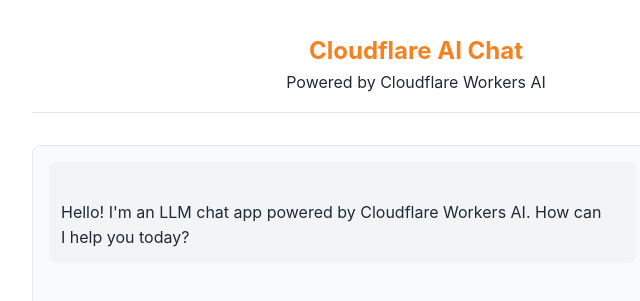
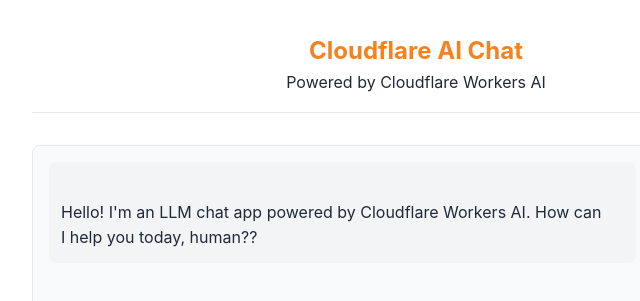
Before and after one commit to rserota/llm-chat-app-template, a website: page public/index.html in a window 1280 px wide. Shown: the top 301 px of the page, 224-864 px from the left. Drawn offline with Linux system fonts and the light colour scheme.

Commit message:
changed text

```diff
--- a/public/index.html
+++ b/public/index.html
@@ -153,7 +153,7 @@
 				<div class="message assistant-message">
 					<p>
 						Hello! I'm an LLM chat app powered by Cloudflare Workers AI. How can
-						I help you today?
+						I help you today, human??
 					</p>
 				</div>
 			</div>
```
